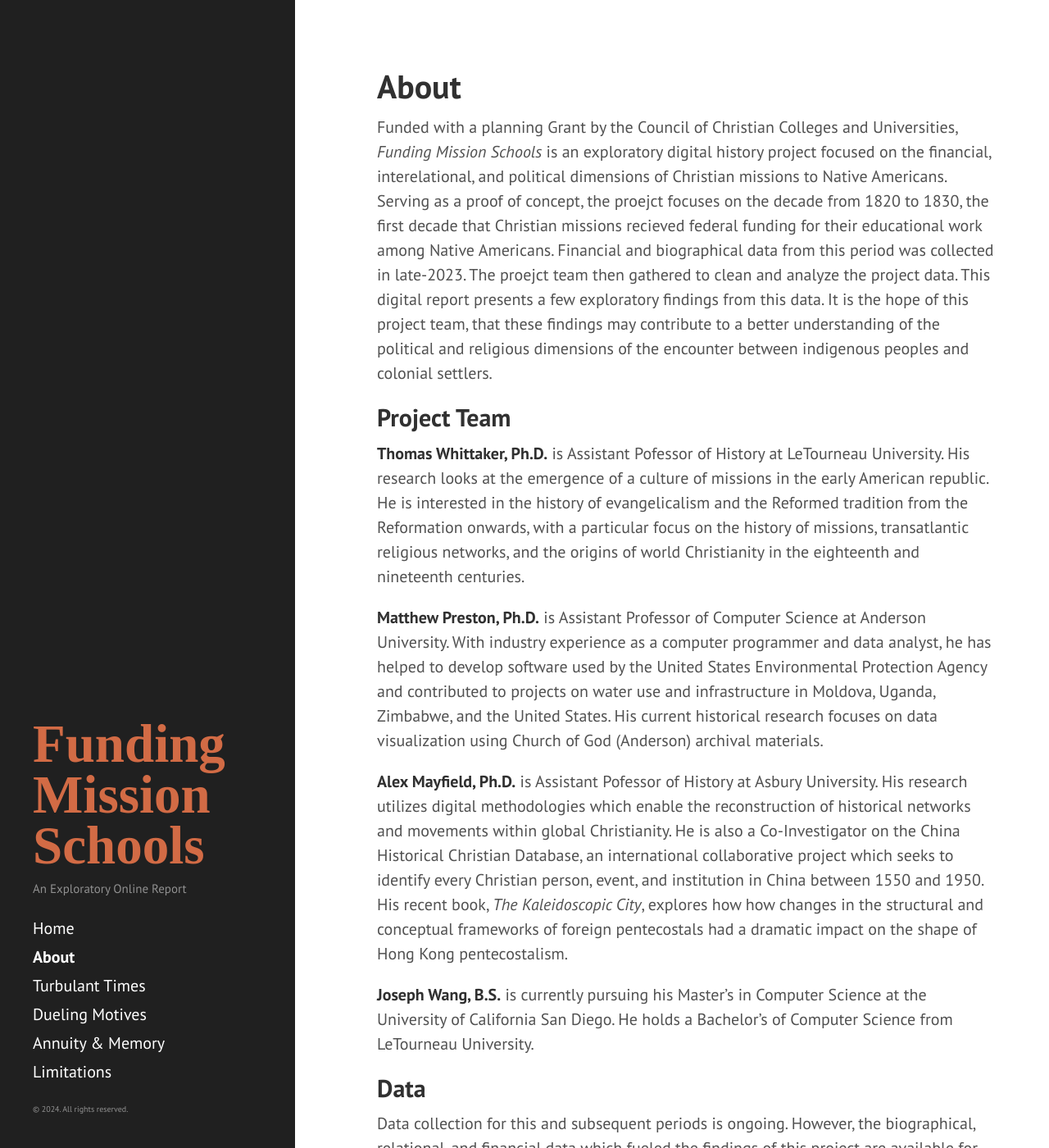
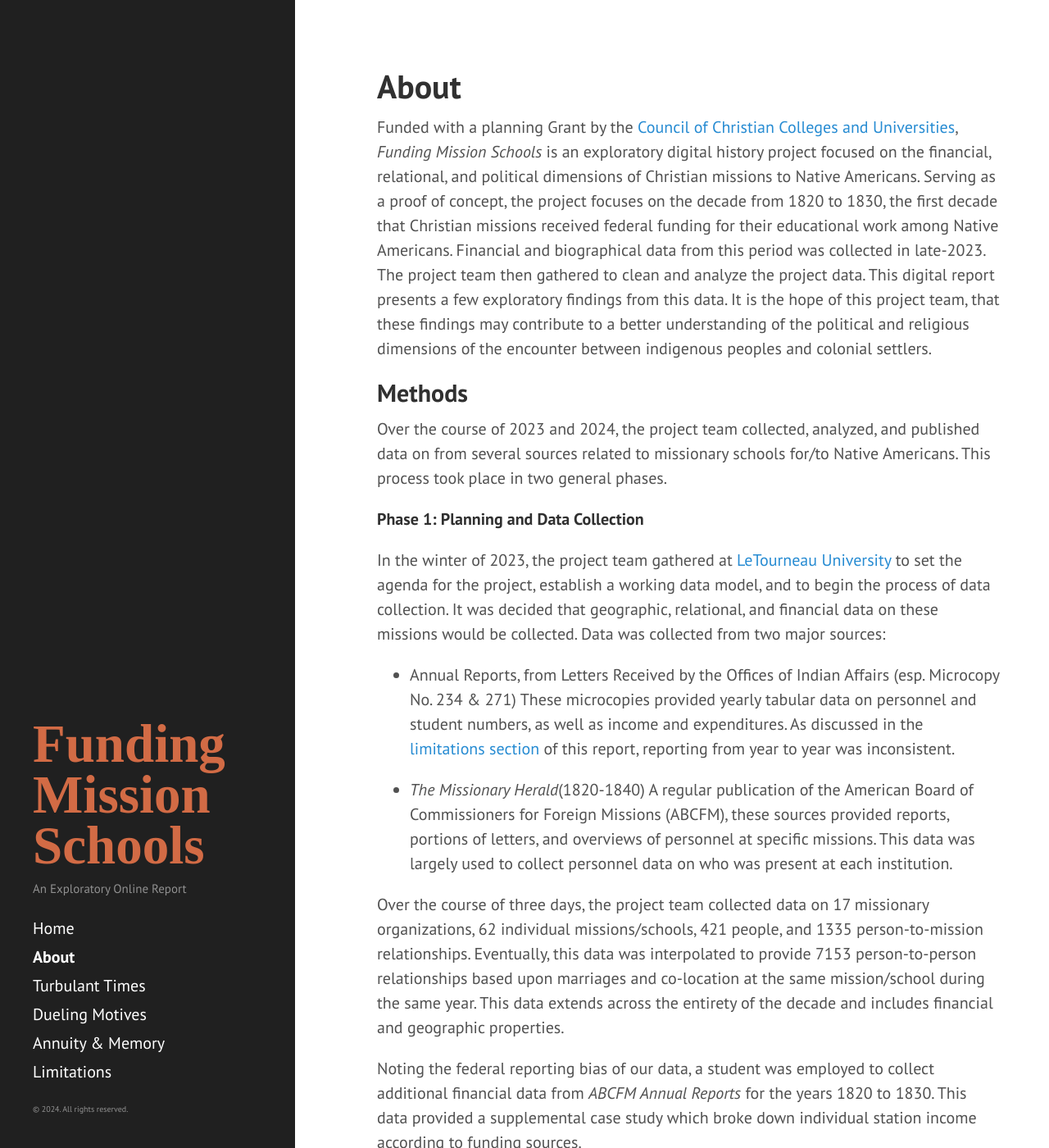
Before and after one commit to alex-mayfield/fmsreport, a Jekyll site: the page built from pages/1_about.md, in a window 1280 px wide and 1400 px high. Shown: the whole window at 82% size. Built offline with Jekyll 4.4.1, drawn with Linux system fonts in a browser that asks for light colours; some of the changed text lies outside the part shown.

Commit message:
About Updates

```diff
--- a/pages/1_about.md
+++ b/pages/1_about.md
@@ -4,22 +4,46 @@ order: 1
 title: About
 ---
 
-Funded with a planning Grant by the Council of Christian Colleges and Universities, _Funding Mission Schools_ is an exploratory digital history project focused on the financial, interelational, and political dimensions of Christian missions to Native Americans. Serving as a proof of concept, the proejct focuses on the decade from 1820 to 1830, the first decade that Christian missions recieved federal funding for their educational work among Native Americans. Financial and biographical data from this period was collected in late-2023. The proejct team then gathered to clean and analyze the project data. This digital report presents a few exploratory findings from this data. It is the hope of this project team, that these findings may contribute to a better understanding of the political and religious dimensions of the encounter between indigenous peoples and colonial settlers.
+Funded with a planning Grant by the [Council of Christian Colleges and Universities](https://www.cccu.org/), _Funding Mission Schools_ is an exploratory digital history project focused on the financial, relational, and political dimensions of Christian missions to Native Americans. Serving as a proof of concept, the project focuses on the decade from 1820 to 1830, the first decade that Christian missions received federal funding for their educational work among Native Americans. Financial and biographical data from this period was collected in late-2023. The project team then gathered to clean and analyze the project data. This digital report presents a few exploratory findings from this data. It is the hope of this project team, that these findings may contribute to a better understanding of the political and religious dimensions of the encounter between indigenous peoples and colonial settlers.
+
+## Methods
+
+Over the course of 2023 and 2024, the project team collected, analyzed, and published data on from several sources related to missionary schools for/to Native Americans. This process took place in two general phases.
+
+**Phase 1: Planning and Data Collection**
+
+In the winter of 2023, the project team gathered at [LeTourneau University](https://www.letu.edu/) to set the agenda for the project, establish a working data model, and to begin the process of data collection. It was decided that geographic, relational, and financial data on these missions would be collected. Data was collected from two major sources:
+
+- Annual Reports, from Letters Received by the Offices of Indian Affairs (esp. Microcopy No. 234 & 271)
+These microcopies provided yearly tabular data on personnel and student numbers, as well as income and expenditures. As discussed in the [limitations section](5_limitations.md) of this report, reporting from year to year was inconsistent.
+
+- _The Missionary Herald_(1820-1840)
+A regular publication of the American Board of Commissioners for Foreign Missions (ABCFM), these sources provided reports, portions of letters, and overviews of personnel at specific missions. This data was largely used to collect personnel data on who was present at each institution.
+
+Over the course of three days, the project team collected data on 17 missionary organizations, 62 individual missions/schools, 421 people, and 1335 person-to-mission relationships. Eventually, this data was interpolated to provide 7153 person-to-person relationships based upon marriages and co-location at the same mission/school during the same year. This data extends across the entirety of the decade and includes financial and geographic properties.
+
+Noting the federal reporting bias of our data, a  student was employed to collect additional financial data from _ABCFM Annual Reports_ for the years 1820 to 1830. This data provided a supplemental case study which broke down individual station income according to funding sources.
+
+**Phase 2: Analysis and Publication**
+
+The project team reconvened in the spring of 2024 to perform analysis of the data and to publish their findings. Data was cleaned and verified through systematic cross-checking. Following data cleaning, Power BI was utilized to construct interactive data visualizations to assist in the analysis and publication of the data.
+
+The project team then chose to publish the data via a [GitHub Repository](https://github.com/alex-mayfield/fmsreport/tree/main/CSV), and to publish interpretive findings utilizing a combination of GitHub Pages, which also enabled the embedding of Power BI visualizations.
 
 ## Project Team
 
-**Thomas Whittaker, Ph.D.** is Assistant Pofessor of History at LeTourneau University. His research looks at the emergence of a culture of missions in the early American republic. He is interested in the history of evangelicalism and the Reformed tradition from the Reformation onwards, with a particular focus on the history of missions, transatlantic religious networks, and the origins of world Christianity in the eighteenth and nineteenth centuries.
+**Thomas Whittaker, Ph.D.** is Assistant Professor of History at LeTourneau University. His research looks at the emergence of a culture of missions in the early American republic. He is interested in the history of evangelicalism and the Reformed tradition from the Reformation onwards, with a particular focus on the history of missions, transatlantic religious networks, and the origins of world Christianity in the eighteenth and nineteenth centuries.
 
 **Matthew Preston, Ph.D.** is Assistant Professor of Computer Science at Anderson University. With industry experience as a computer programmer and data analyst, he has helped to develop software used by the United States Environmental Protection Agency and contributed to projects on water use and infrastructure in Moldova, Uganda, Zimbabwe, and the United States. His current historical research focuses on data visualization using Church of God (Anderson) archival materials.
 
-**Alex Mayfield, Ph.D.** is Assistant Pofessor of History at Asbury University. His research utilizes digital methodologies which enable the reconstruction of historical networks and movements within global Christianity. He is also a Co-Investigator on the China Historical Christian Database, an international collaborative project which seeks to identify every Christian person, event, and institution in China between 1550 and 1950. His recent book, _The Kaleidoscopic City_, explores how how changes in the structural and conceptual frameworks of foreign pentecostals had a dramatic impact on the shape of Hong Kong pentecostalism.
+**Alex Mayfield, Ph.D.** is Assistant Professor of History at Asbury University. His research utilizes digital methodologies which enable the reconstruction of historical networks and movements within global Christianity. He is also a Co-Investigator on the China Historical Christian Database, an international collaborative project which seeks to identify every Christian person, event, and institution in China between 1550 and 1950. His recent book, _The Kaleidoscopic City_, explores how changes in the structural and conceptual frameworks of foreign Pentecostals had a dramatic impact on the shape of Hong Kong Pentecostalism.
 
-**Joseph Wang, B.S.** is currently pursuing his Master's in Computer Science at the University of California San Diego. He holds a Bachelor's of Computer Science from LeTourneau University.
+**Joseph Wang, B.S.** is currently pursuing his Master's in Computer Science at the University of Southern California. He holds a Bachelors of Computer Engineering from LeTourneau University.
 
 ## Data
 
 Data collection for this and subsequent periods is ongoing. However, the biographical, relational, and financial data which fueled the findings of this project are available for download on our [GitHub Repository](https://github.com/alex-mayfield/fmsreport/tree/main/CSV).
 
-This data is released under the [CC BY 4.0 License](https://creativecommons.org/licenses/by/4.0/). As such it is free to use and addapt with proper attribution. Please use the following citation:
+This data is released under the [CC BY 4.0 License](https://creativecommons.org/licenses/by/4.0/). As such it is free to use and adapt with proper attribution. Please use the following citation:
 
 - Thomas Whitaker, Matthew Preston, Alex Mayfield, and Joseph Wang. "Funding Mission Schools: An Exploratory Online Report" (09 May 2024). Accessed {{ site.time | date: '%d %B %Y' }}. https://www.fmsreport.com.
```
